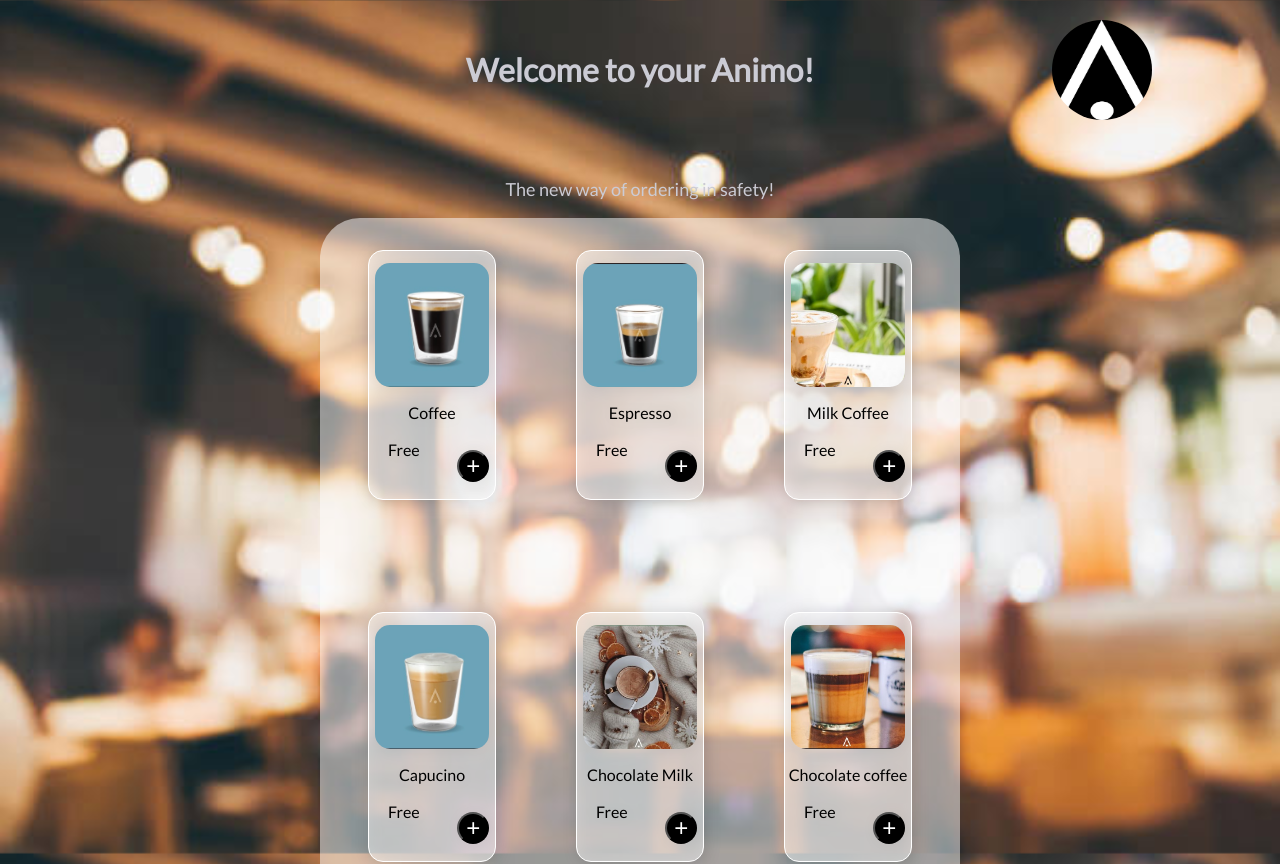
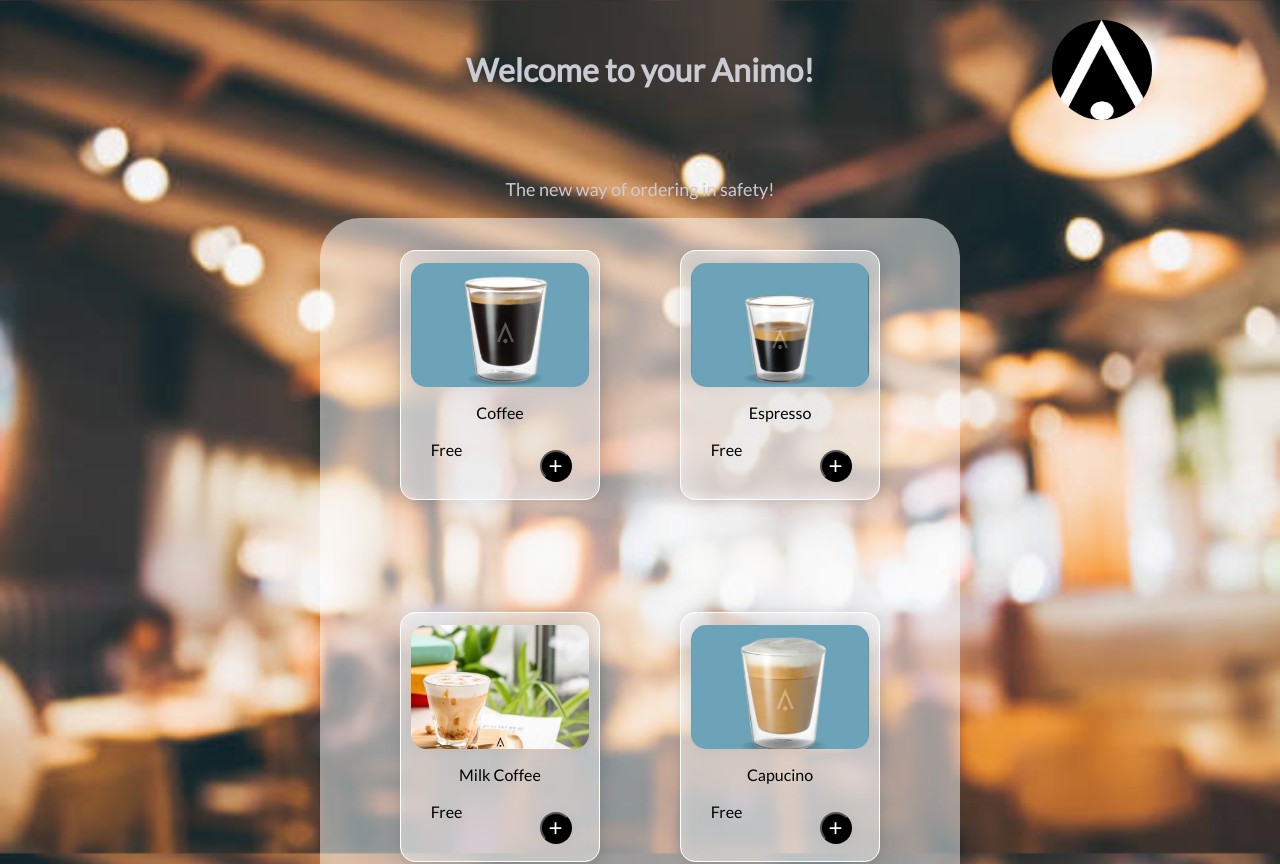
Before and after one commit to micriteo/Project-6.2---Amino, a React (Create React App) app in the folder animo-website/: page /select-order in a window 1280 px wide. Shown: the top 864 px of the page. Built offline with nearby package versions, Linux system fonts and the light colour scheme.

Commit message:
Update SelectOrder.css

```diff
--- a/animo-website/src/SelectOrderPage/SelectOrder.css
+++ b/animo-website/src/SelectOrderPage/SelectOrder.css
@@ -262,7 +262,7 @@
 
   .coffee-item, .capucino-item,.espresso-item, .milk_coffee-item, .chocolate_milk-item, .chocolate_coffee-item, .double_espresso-item, .wiener_melange-item, .late_machiato-item
   {
-    width: 10vw;
+    width: 200px;
     height: 250px;
     border: 1px solid #FFFFFF;
     filter: drop-shadow(2px 1px 7px rgba(0, 0, 0, 0.25));
```
